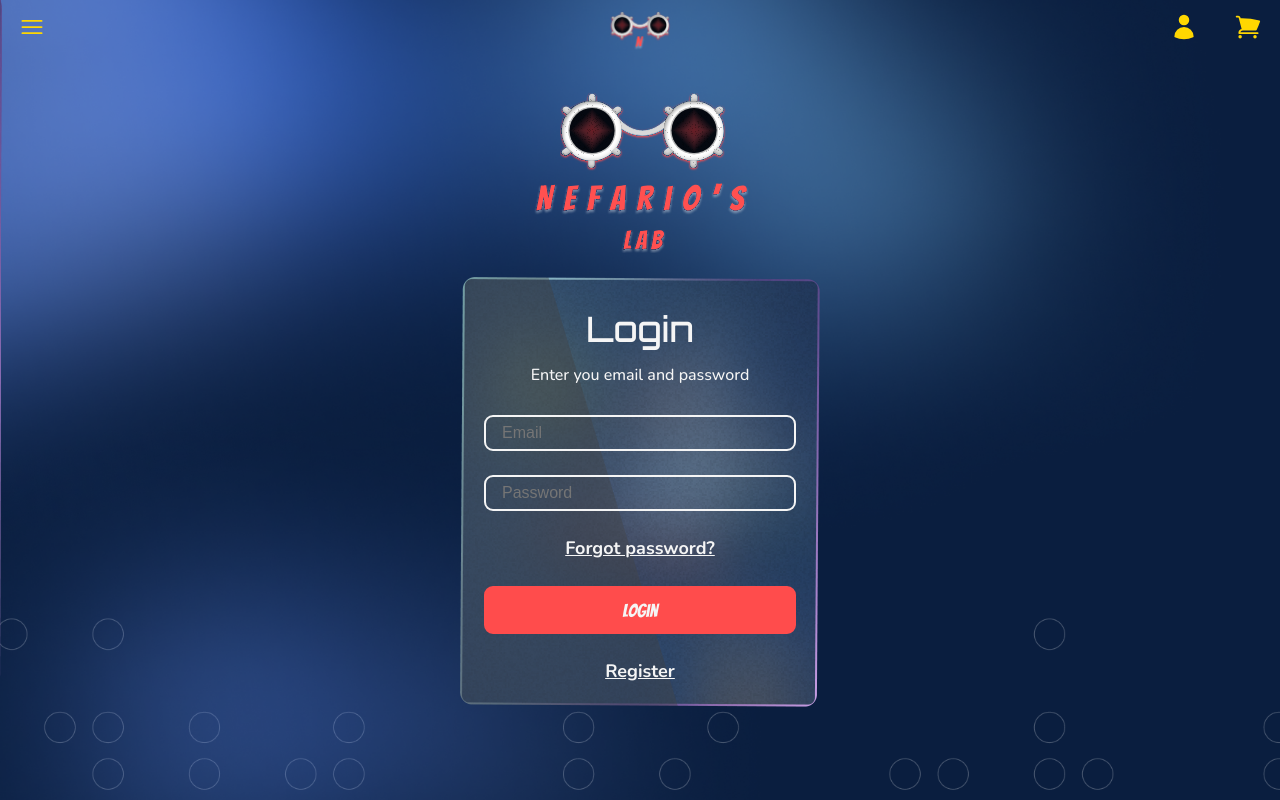
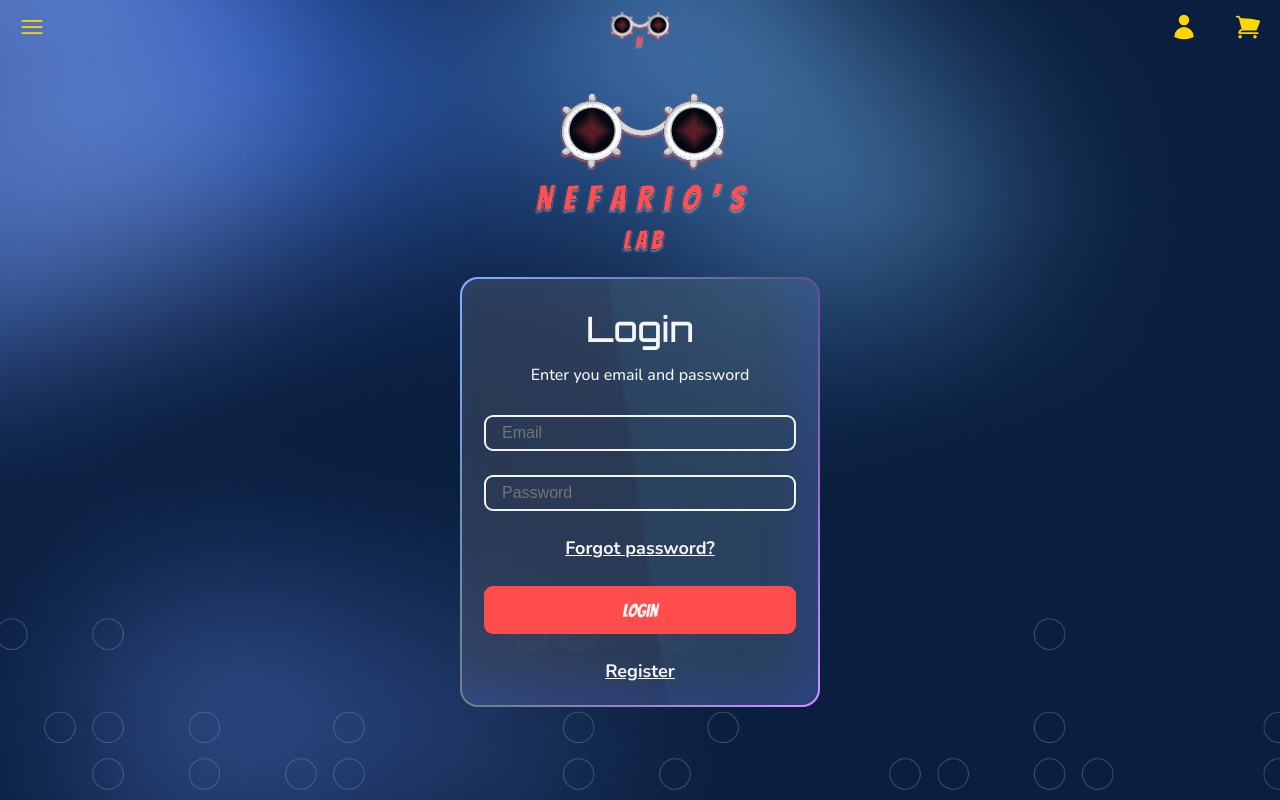
Before and after one commit to nachristos/Emporium-Frontend, a React (Vite) app: page / in a window 1280 px wide. Built offline with nearby package versions, Linux system fonts and the light colour scheme.

Commit message:
update base card style

```diff
--- a/src/components/navigation/index.css
+++ b/src/components/navigation/index.css
@@ -22,12 +22,23 @@
 .drawer {
   position: fixed;
   top: 0;
-  left: -260px;
+  left: -270px;
   width: 250px;
   height: 110%;
   margin-top: -20px;
   margin-left: -8px;
-  background-image: url('/card-background.png');
+  backdrop-filter: blur(6px);
+  -webkit-backdrop-filter: blur(6px);
+  background: linear-gradient(84deg, #515c6f9f 49%, #4c687f9f 50%);
+  box-shadow: -30px  -30px 50px #5d37e835 inset;
+  border: 2px solid;
+  border-image:
+    linear-gradient(
+      to bottom,
+      #a268a5b0,
+      #cf8bff
+    ) 1 100%;
+
   background-size: 100% 100%;
   background-repeat: no-repeat;
   transition: left 0.3s ease-in-out;
@@ -36,7 +47,7 @@
 }
 
 .drawer.open {
-  left: 0; /* Slide in */
+  left: 0;
 }
 
 .drawer .icon {
--- a/src/components/navigation/index.jsx
+++ b/src/components/navigation/index.jsx
@@ -49,7 +49,7 @@ export const Navigation = () => {
                     <NavButton name={'About'} active={path === '/about'}/>
                     <div style={{ border: '1px solid white', marginBottom: 20 }} />
                   </div>
-                    <NavButton name={'Sign Out'} onClick={handleSignOut}/>
+                  <NavButton name={'Sign Out'} onClick={handleSignOut}/>
                 </div>
               </div>
             </div>
--- a/src/components/shared/card-base/index.css
+++ b/src/components/shared/card-base/index.css
@@ -1,9 +1,136 @@
 .card-base {
-  background-image: url('/card-background.png');
   background-size: 100% 100%;
   background-repeat: no-repeat;
   display: flex;
   flex-direction: column;
   align-items: center;
   max-width: 370px;
+
+  backdrop-filter: blur(2.4px);
+  -webkit-backdrop-filter: blur(2.4px);
+  background: linear-gradient(82deg, #515c6f72 49%, #4c687f7b 50%);
+  background-color: transparent;
+
+
+
+  border-radius: 18px;
 }
+
+.card-base .underlay {
+  z-index: -1;
+  position: absolute;
+  border-radius: 18px;
+  height: 100%;
+  width: 100%;
+  background-color: transparent;
+
+  box-shadow: -20px  -20px 40px #374fe839 inset;
+  box-sizing: border-box;
+}
+
+.card-base .border {
+  position: absolute;
+  background-color: transparent;
+  box-sizing: border-box;
+  border-width:  2px;
+}
+
+.card-base .corner {
+  z-index: -1;
+  height: 30px;
+  width: 30px;
+}
+
+.card-base .h-line {
+  z-index: -1;
+  width: calc(100% - 60px);
+  height: 20px;
+}
+
+.card-base .v-line {
+  z-index: -1;
+  width: 20px;
+  height: calc(100% - 60px);
+}
+
+.card-base .bottom-right {
+  bottom: 0;
+  right: 0;
+  border-bottom-right-radius: 18px;
+
+  border-style: none solid solid none;
+  border-color: #cf8bff;
+}
+
+.card-base .bottom {
+  bottom: 0;
+
+  border-style: none none solid none;
+  border-image:
+    linear-gradient(
+      to right, #6c8087 0%, #cf8bff 100%
+    ) 0 0 100% 0;
+  box-sizing: border-box;
+}
+
+.card-base .bottom-left {
+  bottom: 0;
+  left: 0;
+  border-bottom-left-radius: 18px;
+
+  border-style: none none solid solid;
+  border-color: #6c8087;
+}
+
+.card-base .left {
+  top: 30px;
+  left: 0;
+
+  border-style: none none none solid;
+  border-image:
+    linear-gradient(
+      to bottom, #7facff 0%, #6c8087 100%
+    ) 0 0 0 100%;
+  box-sizing: border-box;
+}
+
+.card-base .top-left {
+  top: 0;
+  left: 0;
+  border-top-left-radius: 18px;
+
+  border-style: solid none none solid;
+  border-color: #7facff;
+}
+
+.card-base .top {
+  top: 0;
+
+  border-style: solid none none none;
+  border-image:
+    linear-gradient(
+      to right, #7facff 0%, #645589 100%
+    ) 100% 0 0 0;
+  box-sizing: border-box;
+}
+
+.card-base .top-right {
+  top: 0;
+  right: 0;
+  border-top-right-radius: 18px;
+
+  border-style: solid solid none none;
+  border-color: #645589;
+}
+
+.card-base .right {
+  top: 30px;
+  right: 0;
+
+  border-style: none solid none none;
+  border-image:
+    linear-gradient(
+      to bottom, #645589 0%, #cf8bff 100%
+    ) 0 100% 0 0;
+  box-sizing: border-box;
+}
--- a/src/components/shared/card-base/index.jsx
+++ b/src/components/shared/card-base/index.jsx
@@ -3,6 +3,15 @@ import './index.css'
 export const CardBase = ({ children, className, ...props }) => {
   return (
     <div className={`card-base ${className}`} {...props}>
+      <div className='underlay' />
+      <div className='border h-line bottom'/>
+      <div className='border v-line left'/>
+      <div className='border h-line top'/>
+      <div className='border v-line right'/>
+      <div className='border corner bottom-right' />
+      <div className='border corner bottom-left' />
+      <div className='border corner top-right' />
+      <div className='border corner top-left' />
       {children}
     </div>
   )
```
